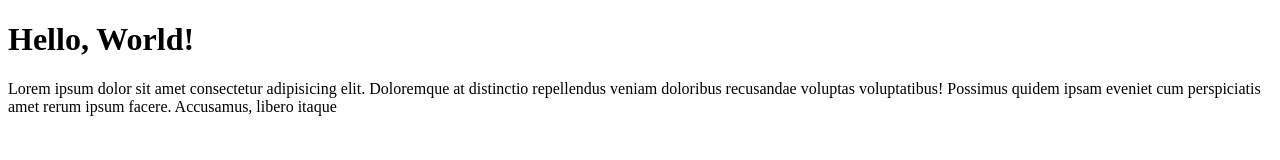
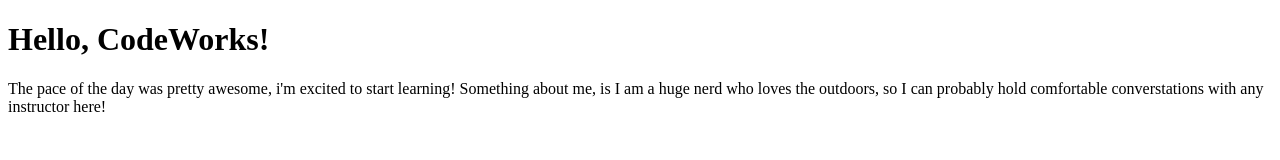
Before and after one commit to michaelgreen94/day-1, a plain HTML site: page index.html in a window 1280 px wide. Drawn offline with Linux system fonts and the light colour scheme.

Commit message:
Message to Jake

```diff
--- a/index.html
+++ b/index.html
@@ -9,10 +9,9 @@
 </head>
 
 <body>
-    <h1>Hello, World!</h1>
-    <p>Lorem ipsum dolor sit amet consectetur adipisicing elit. Doloremque at distinctio repellendus veniam doloribus recusandae
-        voluptas voluptatibus! Possimus quidem ipsam eveniet cum perspiciatis amet rerum ipsum facere. Accusamus, libero
-        itaque</p>
+    <h1>Hello, CodeWorks!</h1>
+    <p>The pace of the day was pretty awesome, i'm excited to start learning! Something about me, is I am a huge nerd who loves
+        the outdoors, so I can probably hold comfortable converstations with any instructor here!</p>
 </body>
 
 </html>
```
